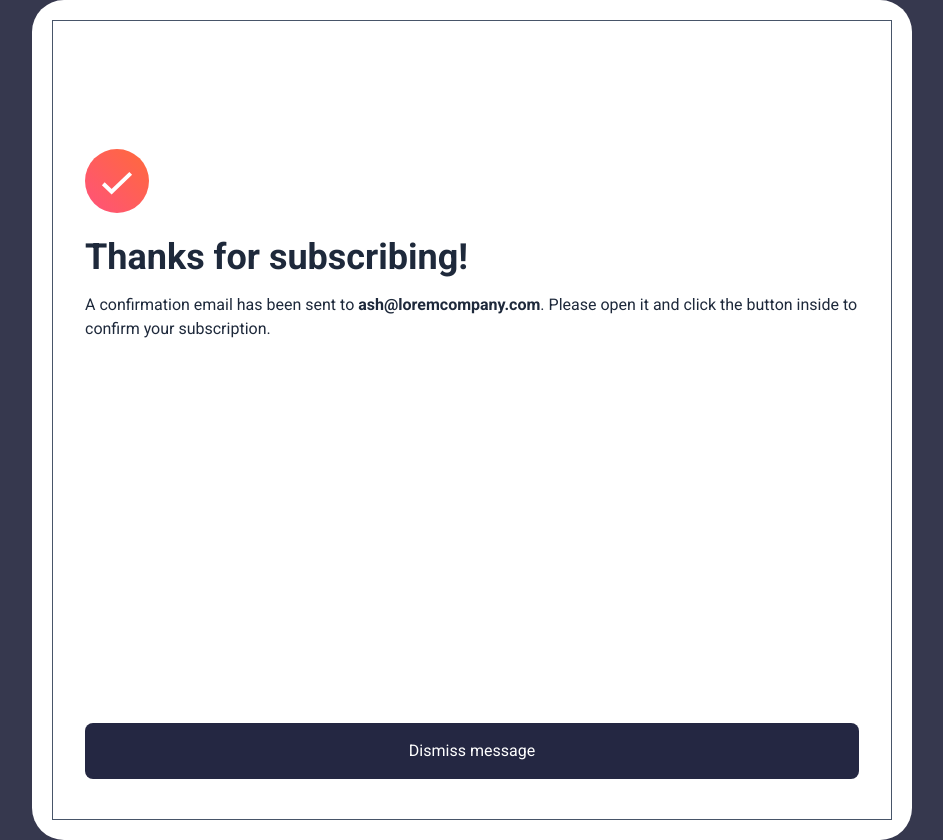
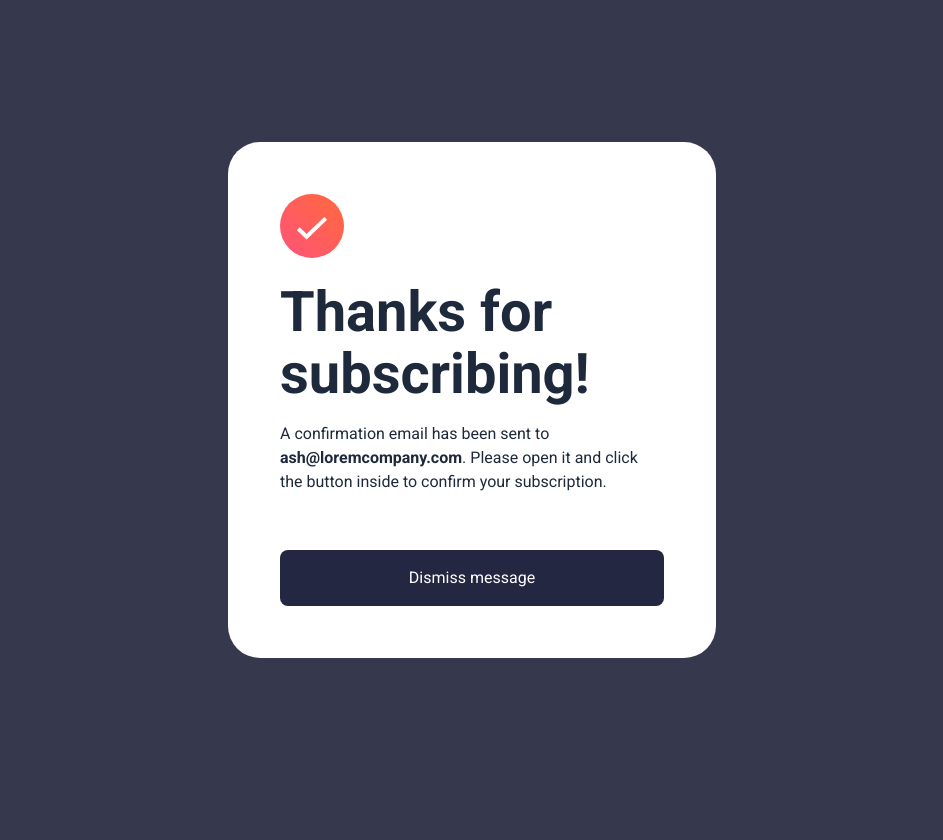
Before and after one commit to dirudeen/Newsletter-signup-component, a React (Vite) app: page / in a window 1280 px wide. Both pictures are taken after typing "name@example.com" into the empty fields and a click on the button "Subscribe to monthly newsletter". Shown: the whole page, without its empty margins (168-1111 px from the left). After the commit the page ends 800 px from the top, so only its background shows below. Built offline with nearby package versions, Linux system fonts and the light colour scheme.

Commit message:
Added styles for larger screens

```diff
--- a/src/components/SuccessfulSub.jsx
+++ b/src/components/SuccessfulSub.jsx
@@ -10,19 +10,19 @@ const dismisMessageHandler = () => {
 }
 
   return (
-    <section className="px-8 border border-slate-600 grid h-screen">
-      <div className="mt-[8rem]">
+    <section className="px-8 grid h-screen md:block md:h-auto md:p-8 md:w-[28rem]">
+      <div className="mt-[8rem] md:mt-0">
         <div className="mb-6">
           <img src={iconSuccess} alt="success icon" />
         </div>
-        <h1 className="text-4xl font-bold mb-4">Thanks for subscribing! </h1>
+        <h1 className="text-clamp leading-[1.1] font-bold mb-4">Thanks for subscribing! </h1>
         <p className="mb-4">
           A confirmation email has been sent to
           <span className="font-bold"> ash@loremcompany.com</span>. Please open
           it and click the button inside to confirm your subscription.
         </p>
       </div>
-      <div className="flex items-end py-10">
+      <div className="flex items-end py-10 md:pb-0">
         <button className="text-center text-secondary-100 p-4 w-full bg-secondary-800 rounded-lg hover:bg-hoverClr" onClick={dismisMessageHandler}>
           Dismiss message
         </button>
```
